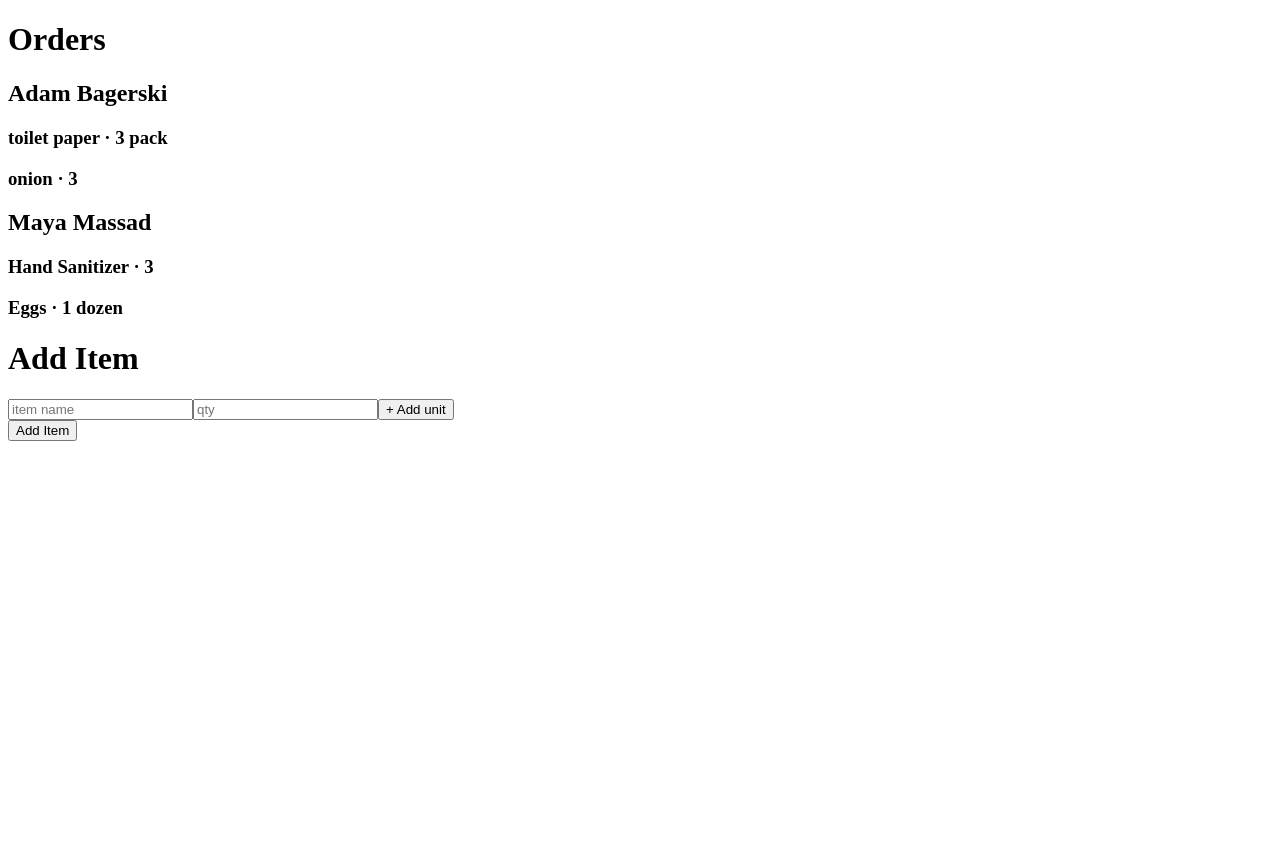
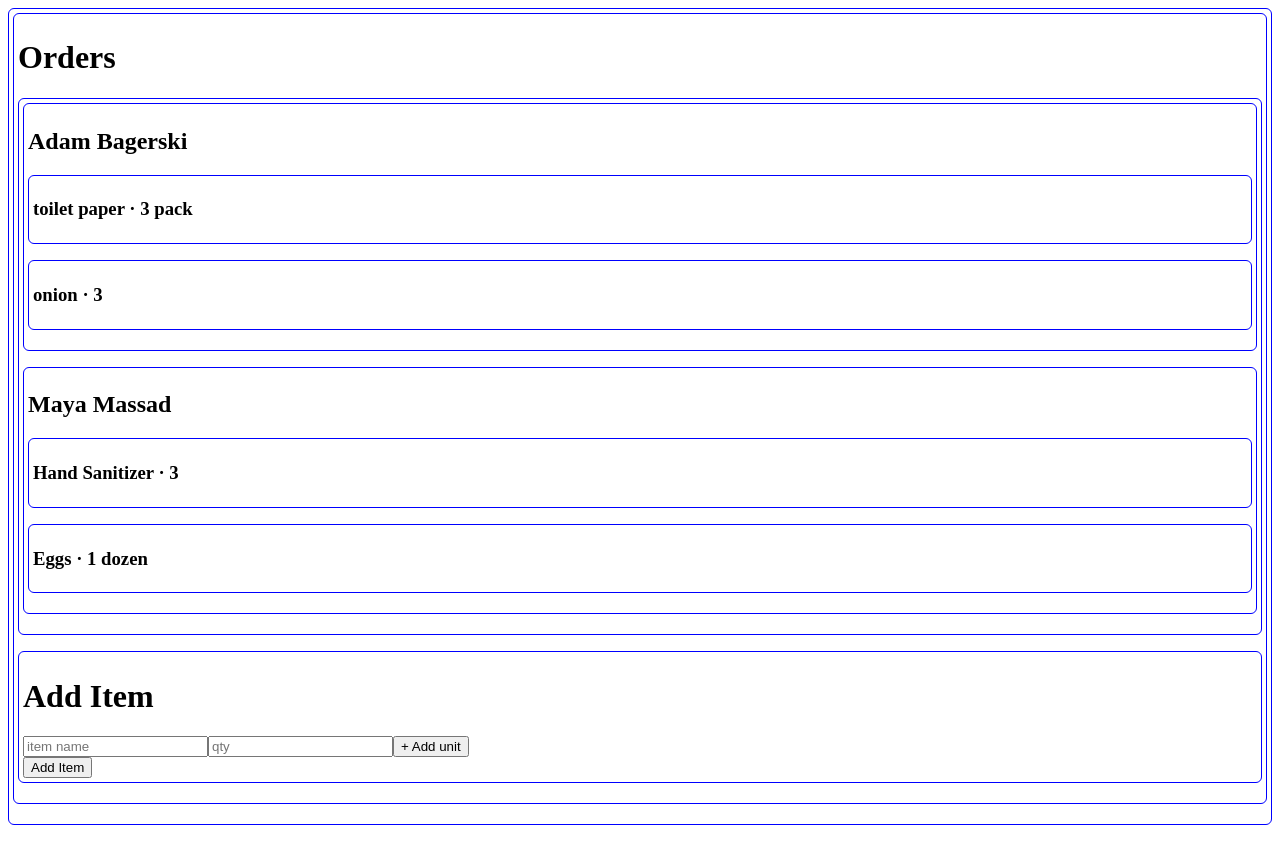
Before and after one commit to thisdesign/groceryassist, a Next.js app: page / in a window 1280 px wide. Before the commit the page ends 800 px from the top, so only its background shows below. Built offline with nearby package versions, Linux system fonts and the light colour scheme.

Commit message:
more stuff

```diff
--- a/package.json
+++ b/package.json
@@ -11,5 +11,10 @@
     "next": "9.3.1",
     "react": "16.13.1",
     "react-dom": "16.13.1"
+  },
+  "devDependencies": {
+    "@types/node": "^13.9.2",
+    "@types/react": "^16.9.23",
+    "typescript": "^3.8.3"
   }
 }
--- /dev/null
+++ b/pages/_app.tsx
@@ -0,0 +1,22 @@
+import React from "react";
+
+const App = ({ pageProps, Component }) => {
+  return (
+    <div>
+      <Component {...pageProps} />
+
+      <style global jsx>
+        {`
+          div {
+            border: 1px solid blue;
+            border-radius: 6px;
+            padding: 0.25rem;
+            margin-bottom: 1rem;
+          }
+        `}
+      </style>
+    </div>
+  );
+};
+
+export default App;
--- a/pages/index.tsx
+++ b/pages/index.tsx
@@ -70,15 +70,6 @@ const Home = () => (
       <br />
       <button type="submit">Add Item</button>
     </div>
-
-    <style scoped jsx>{`
-      div {
-        border: 1px solid blue;
-        border-radius: 6px;
-        padding: 0.25rem;
-        margin-bottom: 1rem;
-      }
-    `}</style>
   </>
 );
 
```
Also changed, not shown: tsconfig.json (added, +29 -0 lines), next-env.d.ts (added), 1 other file (tests, documents, lock files or other folders).
